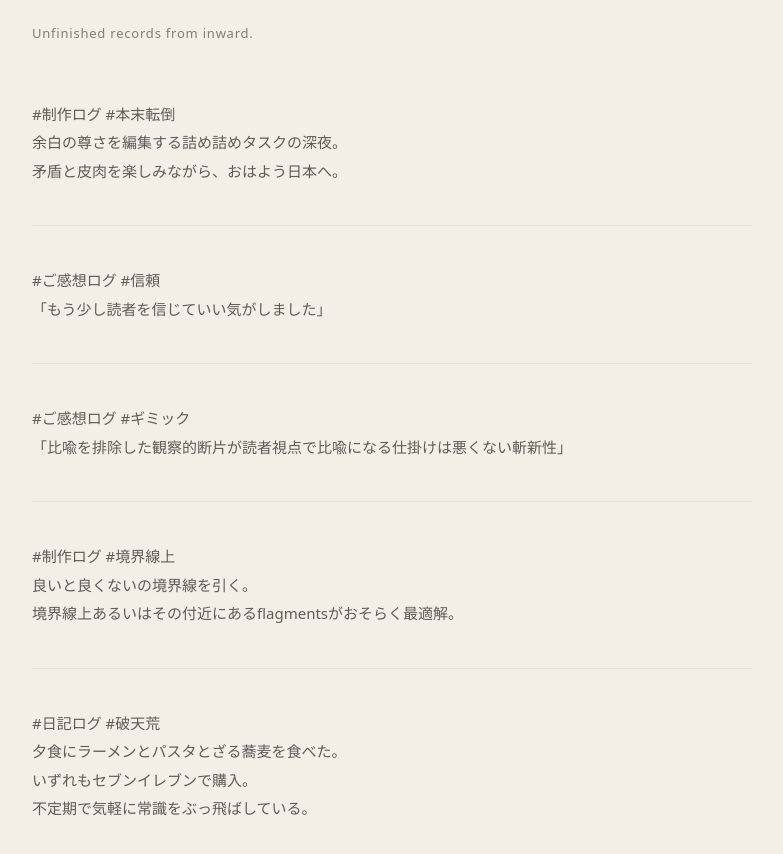
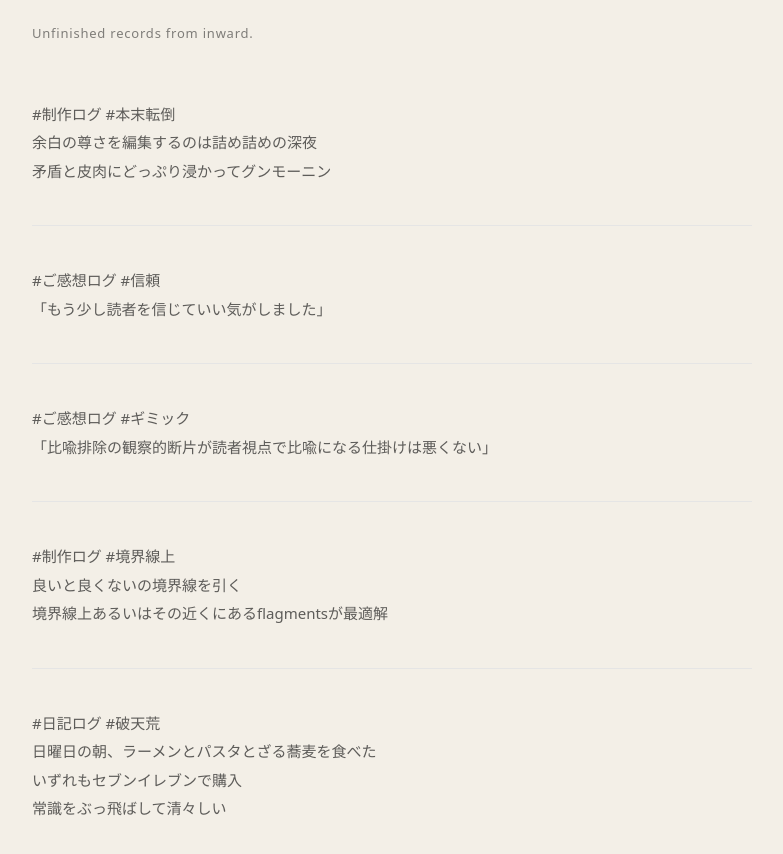
Before and after one commit to rogue-studio/inward, a Next.js app: page /log in a window 1280 px wide. Shown: the part 226-1080 px from the top of the page, without its empty margins (248-1031 px from the left). Built offline with nearby package versions, Linux system fonts and the light colour scheme.

Commit message:
page.tsx を更新

```diff
--- a/app/log/page.tsx
+++ b/app/log/page.tsx
@@ -21,8 +21,8 @@ export default function LogPage() {
         {/* LOG 1 */}
         <div className="pb-10 border-b border-neutral-200">
           <p>#制作ログ #本末転倒</p>
-          <p>余白の尊さを編集する詰め詰めタスクの深夜。</p>
-          <p>矛盾と皮肉を楽しみながら、おはよう日本へ。</p>
+          <p>余白の尊さを編集するのは詰め詰めの深夜</p>
+          <p>矛盾と皮肉にどっぷり浸かってグンモーニン</p>
         </div>
 
         {/* LOG 2 */}
@@ -34,26 +34,22 @@ export default function LogPage() {
         {/* LOG 3 */}
         <div className="py-10 border-b border-neutral-200">
           <p>#ご感想ログ #ギミック</p>
-          <p>
-            「比喩を排除した観察的断片が読者視点で比喩になる仕掛けは悪くない斬新性」
-          </p>
+          <p>「比喩排除の観察的断片が読者視点で比喩になる仕掛けは悪くない」</p>
         </div>
 
         {/* LOG 4 */}
         <div className="py-10 border-b border-neutral-200">
           <p>#制作ログ #境界線上</p>
-          <p>良いと良くないの境界線を引く。</p>
-          <p>
-            境界線上あるいはその付近にあるflagmentsがおそらく最適解。
-          </p>
+          <p>良いと良くないの境界線を引く</p>
+          <p>境界線上あるいはその近くにあるflagmentsが最適解</p>
         </div>
 
         {/* LOG 5（最後は線なし） */}
         <div className="pt-10">
           <p>#日記ログ #破天荒</p>
-          <p>夕食にラーメンとパスタとざる蕎麦を食べた。</p>
-          <p>いずれもセブンイレブンで購入。</p>
-          <p>不定期で気軽に常識をぶっ飛ばしている。</p>
+          <p>日曜日の朝、ラーメンとパスタとざる蕎麦を食べた</p>
+          <p>いずれもセブンイレブンで購入</p>
+          <p>常識をぶっ飛ばして清々しい</p>
         </div>
 
       </div>
```
